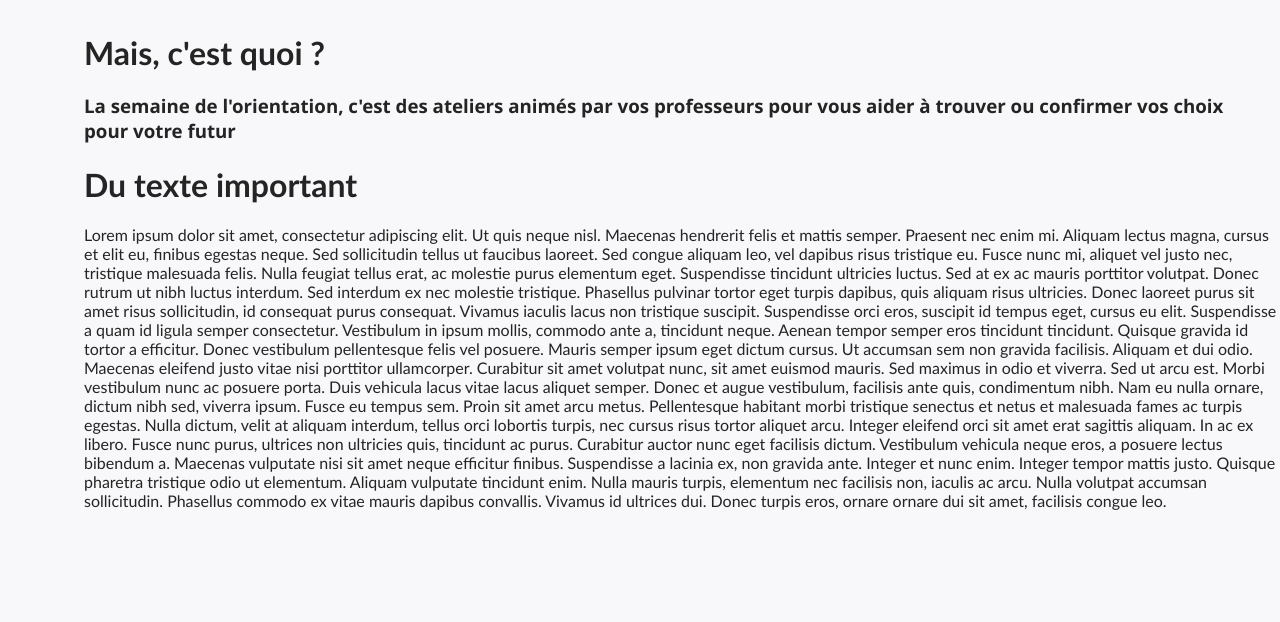
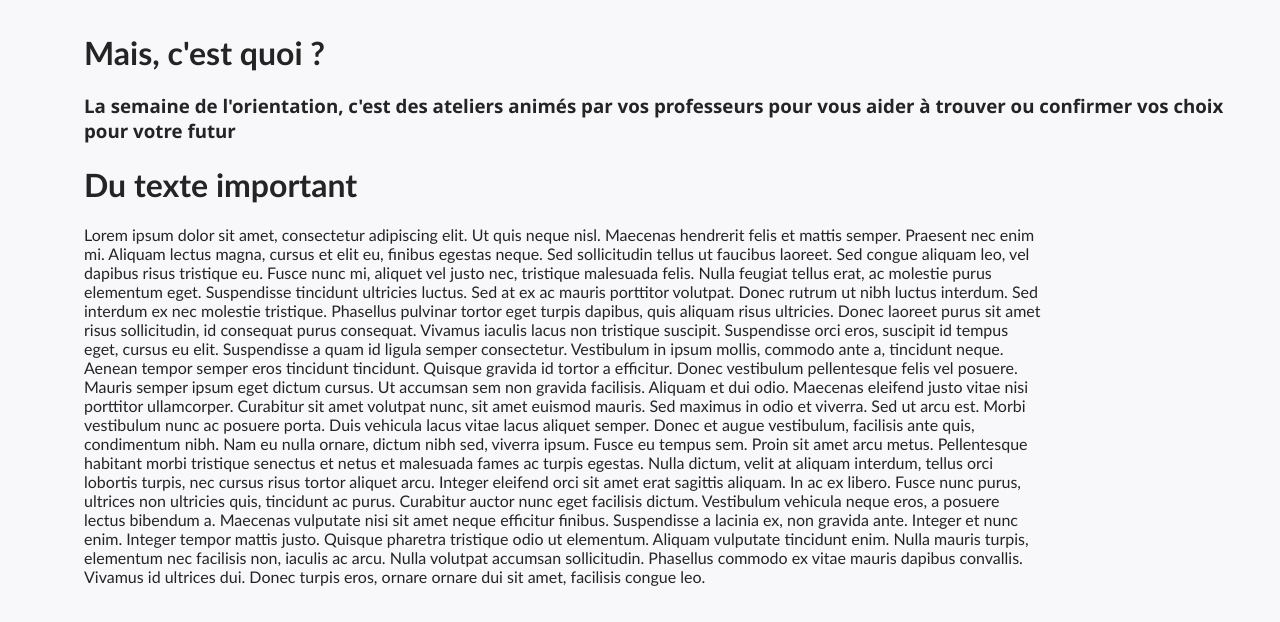
Before and after one commit to Tarkhubal/semaine-orientation-et-citoyennete, a Flask app: page / in a window 1280 px wide. Shown: the part 644-1266 px from the top of the page. Before the commit the page ends 1154 px from the top, so only its background shows below. Run offline with Flask 3, Linux system fonts and the light colour scheme.

Commit message:
change 2

```diff
--- a/templates/index.html
+++ b/templates/index.html
@@ -16,7 +16,7 @@
         <h1> Mais, c'est quoi ?</h1>
         <h3 class="image_right_text">La semaine de l'orientation, c'est des ateliers animés par vos professeurs pour vous aider à trouver ou confirmer vos choix pour votre futur</h3>
         <h1>Du texte important</h1>
-        <p> Lorem ipsum dolor sit amet, consectetur adipiscing elit. Ut quis neque nisl. Maecenas hendrerit felis et mattis semper. Praesent nec enim mi. Aliquam lectus magna, cursus et elit eu, finibus egestas neque. Sed sollicitudin tellus ut faucibus laoreet. Sed congue aliquam leo, vel dapibus risus tristique eu. Fusce nunc mi, aliquet vel justo nec, tristique malesuada felis. Nulla feugiat tellus erat, ac molestie purus elementum eget. Suspendisse tincidunt ultricies luctus. Sed at ex ac mauris porttitor volutpat. Donec rutrum ut nibh luctus interdum.
+        <p style="width: 75vw">Lorem ipsum dolor sit amet, consectetur adipiscing elit. Ut quis neque nisl. Maecenas hendrerit felis et mattis semper. Praesent nec enim mi. Aliquam lectus magna, cursus et elit eu, finibus egestas neque. Sed sollicitudin tellus ut faucibus laoreet. Sed congue aliquam leo, vel dapibus risus tristique eu. Fusce nunc mi, aliquet vel justo nec, tristique malesuada felis. Nulla feugiat tellus erat, ac molestie purus elementum eget. Suspendisse tincidunt ultricies luctus. Sed at ex ac mauris porttitor volutpat. Donec rutrum ut nibh luctus interdum.
 
             Sed interdum ex nec molestie tristique. Phasellus pulvinar tortor eget turpis dapibus, quis aliquam risus ultricies. Donec laoreet purus sit amet risus sollicitudin, id consequat purus consequat. Vivamus iaculis lacus non tristique suscipit. Suspendisse orci eros, suscipit id tempus eget, cursus eu elit. Suspendisse a quam id ligula semper consectetur. Vestibulum in ipsum mollis, commodo ante a, tincidunt neque. Aenean tempor semper eros tincidunt tincidunt. Quisque gravida id tortor a efficitur. Donec vestibulum pellentesque felis vel posuere. Mauris semper ipsum eget dictum cursus. Ut accumsan sem non gravida facilisis. Aliquam et dui odio.
 
```
